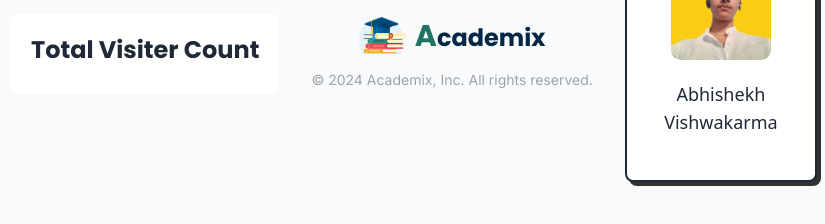
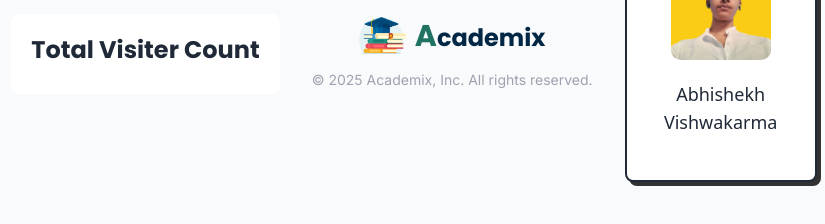
Before and after one commit to SHUBHAM77108/study-material-project-main, a website: page src/index.html in a window 1280 px wide. Shown: the part 4156-4380 px from the top of the page, 226-1051 px from the left. Drawn offline with nearby package versions, Linux system fonts and the light colour scheme; a script that the page names is missing.

Commit message:
commit small changes

```diff
--- a/src/index.html
+++ b/src/index.html
@@ -701,7 +701,7 @@
                     <span class="font-bold text-primary font-display text-3xl">A<span class="text-logoColor text-2xl font-bold">cademix</span></span>
                 </div>
                 <div>
-                    <p class="text-sm text-gray-400">© 2024 Academix, Inc. All rights reserved.</p>
+                    <p class="text-sm text-gray-400">© 2025 Academix, Inc. All rights reserved.</p>
                 </div>
             </a>
            <!-- counter start -->
```
